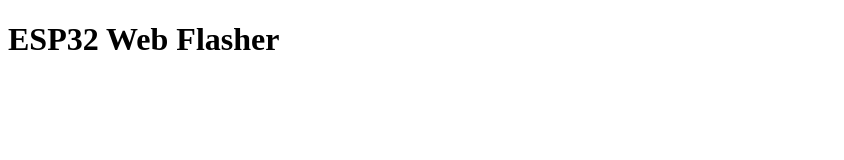
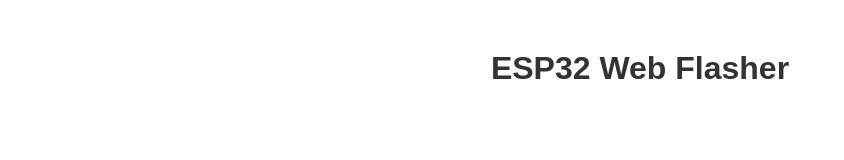
Before and after one commit to Loony2392/DIVERA-247-Motion-Sensor, a plain HTML site: page web/index.html in a window 1280 px wide. Shown: the whole page, without its empty margins (0-844 px from the left). Drawn offline with Linux system fonts and the light colour scheme.

Commit message:
Füge grundlegendes CSS-Stylesheet für die Indexseite hinzu

```diff
--- a/web/index.html
+++ b/web/index.html
@@ -5,6 +5,19 @@
   <meta name="viewport" content="width=device-width, initial-scale=1.0">
   <title>ESP32 Web Flasher</title>
   <script type="module" src="https://unpkg.com/esp-web-tools@8.0.0/dist/web/install-button.js"></script>
+  <style>
+    body {
+      font-family: Arial, sans-serif;
+      text-align: center;
+      margin-top: 50px;
+    }
+    h1 {
+      color: #333;
+    }
+    esp-web-install-button {
+      margin-top: 20px;
+    }
+  </style>
 </head>
 <body>
   <h1>ESP32 Web Flasher</h1>
```
